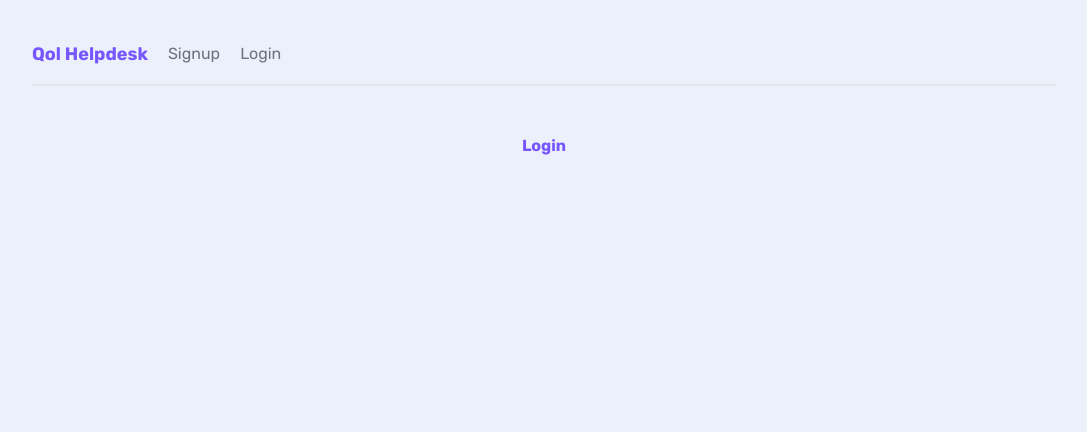
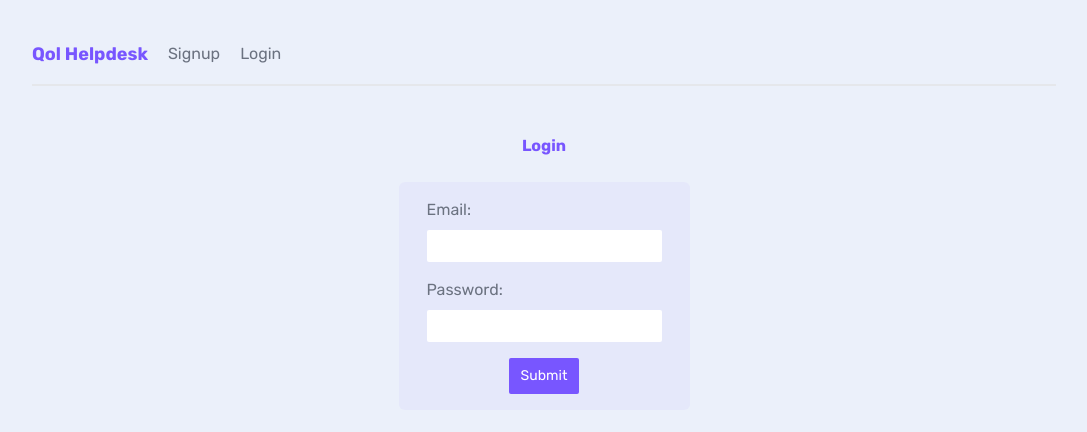
Before and after one commit to iqoll/helpdesk-app, a Next.js app: page /login in a window 1280 px wide. Shown: the top 432 px of the page, without its empty margins (96-1183 px from the left). Built offline with nearby package versions, Linux system fonts and the light colour scheme.

Commit message:
making the AuthForm

```diff
--- /dev/null
+++ b/app/(auth)/AuthForm.jsx
@@ -0,0 +1,32 @@
+'use client'
+
+import { useState } from 'react'
+
+export default function AuthForm({ handleSubmit }) {
+	const [email, setEmail] = useState('')
+	const [password, setPassword] = useState('')
+
+	return (
+		<form onSubmit={(e) => handleSubmit(e, email, password)}>
+			<label>
+				<span>Email:</span>
+				<input
+					type='email'
+					onChange={(e) => setEmail(e.target.value)}
+					value={email}
+					required
+				/>
+			</label>
+			<label>
+				<span>Password:</span>
+				<input
+					type='password'
+					onChange={(e) => setPassword(e.target.value)}
+					value={password}
+					required
+				/>
+			</label>
+			<button className='btn-primary'>Submit</button>
+		</form>
+	)
+}
--- a/app/(auth)/login/page.jsx
+++ b/app/(auth)/login/page.jsx
@@ -1,7 +1,19 @@
+'use client'
+
+import AuthForm from '../AuthForm'
+
 export default function Login() {
+	const handleSubmit = async (e, email, password) => {
+		e.preventDefault()
+
+		console.log('user login', email, password)
+	}
+
 	return (
 		<main>
 			<h2 className='text-center'>Login</h2>
+
+			<AuthForm handleSubmit={handleSubmit} />
 		</main>
 	)
 }
--- a/app/(auth)/signup/page.jsx
+++ b/app/(auth)/signup/page.jsx
@@ -1,7 +1,19 @@
+'use client'
+
+import AuthForm from '../AuthForm'
+
 export default function Signup() {
+	const handleSubmit = async (e, email, password) => {
+		e.preventDefault()
+
+		console.log('user signup', email, password)
+	}
+
 	return (
 		<main>
 			<h2 className='text-center'>Sign Up</h2>
+
+			<AuthForm handleSubmit={handleSubmit} />
 		</main>
 	)
 }
```
